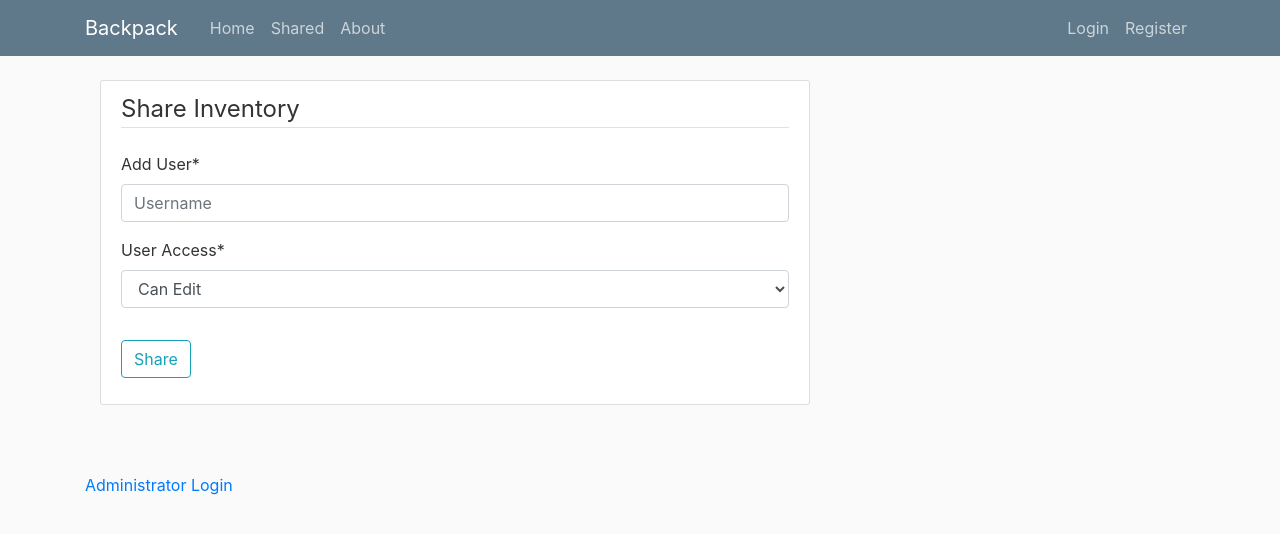
After one commit to alex-derouchie/Backpack, a Django app: page /inv/3/share/ in a window 1280 px wide. The commit adds this page. Shown: the top 534 px of the page. Run offline with Django 3.2, Linux system fonts and the light colour scheme; some libraries are stand-ins or nearby versions.

Commit message:
Implemented Inventory Sharing between users.

```diff
--- a/inv_manage/admin.py
+++ b/inv_manage/admin.py
@@ -1,5 +1,6 @@
 from django.contrib import admin
-from .models import Inventory, Item
+from .models import Inventory, Item, SharePass
 
 admin.site.register(Inventory)
 admin.site.register(Item)
+admin.site.register(SharePass)
--- a/inv_manage/forms.py
+++ b/inv_manage/forms.py
@@ -12,3 +12,7 @@ class ItemForm(forms.Form):
     class Meta:
         model = Item
         fields = ['name', 'description', 'quantity', 'picture']
+
+class ShareForm(forms.Form):
+    user_to_add = forms.CharField(label="Add User", max_length=50, widget=forms.TextInput(attrs={'placeholder': 'Username'}))
+    user_access = forms.ChoiceField(label="User Access", choices=(("can_edit", "Can Edit"), ("can_view", "Can View")))
--- /dev/null
+++ b/inv_manage/templates/inv_manage/share_form.html
@@ -0,0 +1,17 @@
+{% extends 'inv_manage/layout.html' %}
+<!--WARNING: template coupled to inv_manage app within Backpack-->
+{% load crispy_forms_tags %} {% block content %}
+<div class="content-section">
+    <form method="POST">
+        {% csrf_token %}
+        <fieldset class="form-group">
+            <legend class="border-bottom mb-4">Share Inventory</legend>
+            {{ form|crispy }}
+        </fieldset>
+        <div class="form-group">
+            <button class="btn btn-outline-info" type="submit">Share</button>
+        </div>
+    </form>
+</div>
+
+{% endblock %}
--- a/inv_manage/urls.py
+++ b/inv_manage/urls.py
@@ -12,6 +12,7 @@ urlpatterns = [
     path('inv/<int:pk>/update/', InvUpdateView.as_view(), name='inv_manage-update'),
     path('inv/<int:pk>/delete/', InvDeleteView.as_view(), name='inv_manage-delete'),
     path('inv/<int:pk>/new-item/', views.ItemCreateView, name='inv_manage-create-item'),
+    path('inv/<int:pk>/share/', views.AddUserView, name='inv_manage-add-user'),
     path('item/<int:pk>/', ItemDetailView.as_view(), name='inv_manage-item-detail'),
     path('inv/new/', InvCreateView.as_view(), name='inv_manage-create'),
     path('about/', views.About, name='inv_manage-about')
--- a/inv_manage/views.py
+++ b/inv_manage/views.py
@@ -4,15 +4,13 @@ from django.contrib.auth.mixins import LoginRequiredMixin, UserPassesTestMixin
 from django.contrib.auth.decorators import login_required
 from django.contrib.auth.models import User
 from django.views.generic import ListView, DetailView, CreateView, UpdateView, DeleteView, FormView
-from .models import Inventory, Item
-from .forms import ItemForm
+from .models import Inventory, Item, SharePass
+from .forms import ItemForm, ShareForm
+from django.contrib import messages
 
 
 def About(request):
     return render(request, 'inv_manage/about.html', {'title': 'About'})
-
-def SharedInvs(request):
-    return render(request, 'inv_manage/shared_invs.html')
 
 def IndexView(request):
     return render(request, 'inv_manage/index.html')
@@ -115,6 +113,36 @@ def ItemCreateView(request, pk):
     print(request)
     return render(request, 'inv_manage/item_form.html', {'form': form})
 
+def AddUserView(request, pk):
+    if request.method == "POST":
+        form = ShareForm(request.POST)
+        if form.is_valid():
+            username = form.cleaned_data['user_to_add']
+            access = form.cleaned_data['user_access']
+            if (User.objects.filter(username=username).count() > 0 and username != request.user.username):
+                new_pass = SharePass()
+                new_pass.added_user = User.objects.get(username = username)
+                new_pass.inventory = Inventory.objects.get(pk=pk)
+                if(access == "can_edit"):
+                    new_pass.can_edit = True
+                else:
+                    new_pass.can_edit = False
+                new_pass.save()
+                messages.success(request, f'Inventory shared with user')
+                return HttpResponseRedirect(f'/inv/{pk}')
+            elif (username == request.user.username):
+                messages.warning(request, "You can't share Inventories with yourself!")
+            else:
+                messages.warning(request, "User could not be found")
+    else:
+        form = ShareForm()
+    return render(request, 'inv_manage/share_form.html', {'form': form})
+
+def SharedInvs(request):
+    context = {
+        'shared': SharePass.objects.filter(added_user=request.user)
+    }
+    return render(request, 'inv_manage/shared_invs.html', context)
 
 
 class InvUpdateView(LoginRequiredMixin, UserPassesTestMixin, UpdateView):
```
Also changed, not shown: inv_manage/models.py (+9 -0 lines), inv_manage/templates/inv_manage/inv_detail.html (+7 -28 lines), inv_manage/templates/inv_manage/shared_invs.html (+17 -1 lines), db.sqlite3, inv_manage/migrations/0005_sharepass.py (added), media/profile_pics/NotABoi.jpg (added).
